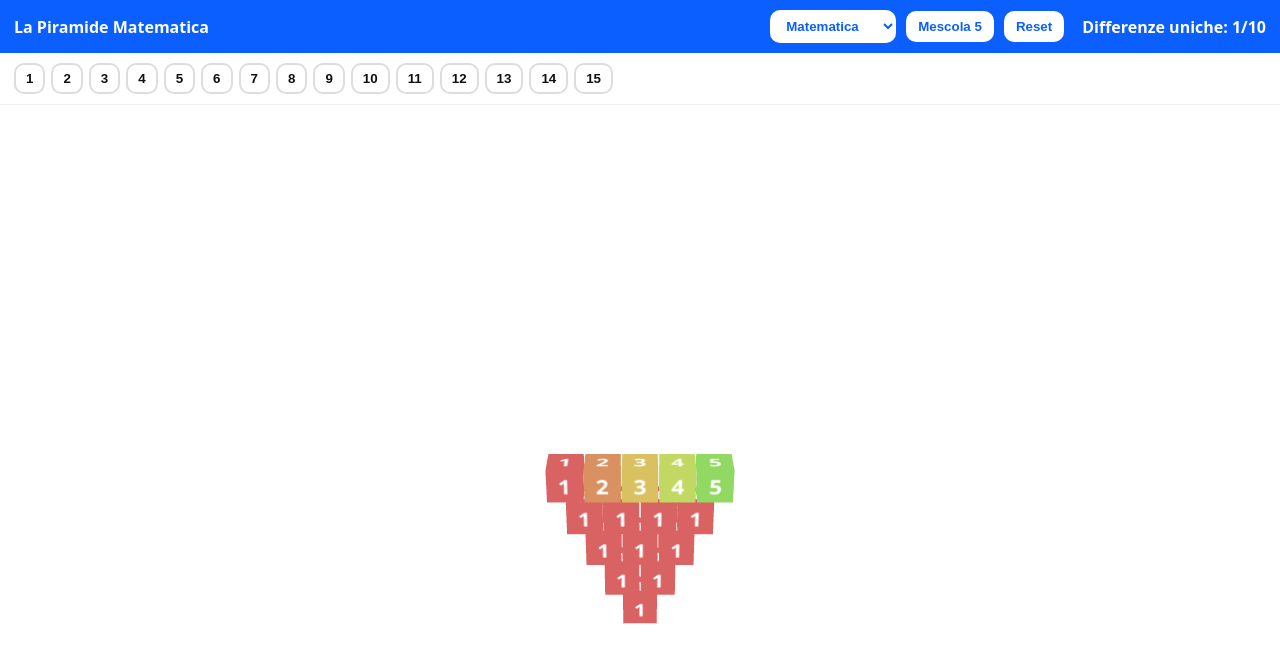
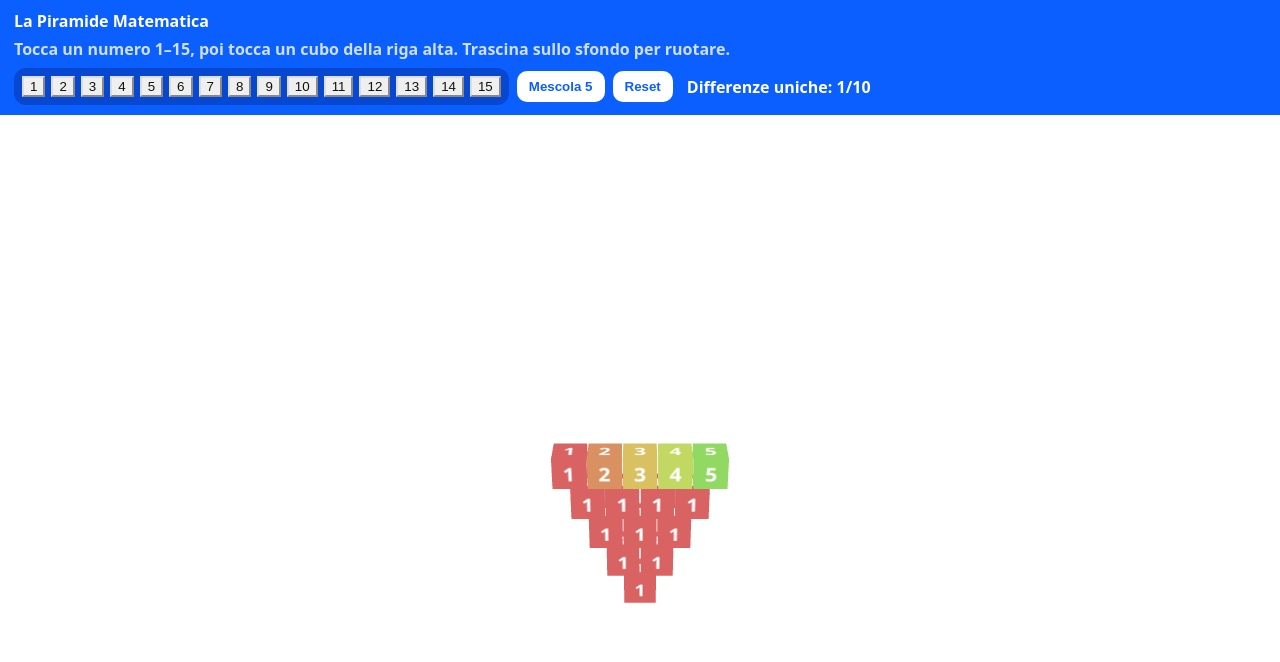
Before and after one commit to pezzaliapp/PiramideMatematica, a website: page index.html in a window 1280 px wide. Drawn offline with Linux system fonts and the light colour scheme.

Commit message:
Update index.html

```diff
--- a/index.html
+++ b/index.html
@@ -1,40 +1,67 @@
 <!doctype html>
 <html lang="it">
 <head>
-  <meta charset="utf-8" />
-  <meta name="viewport" content="width=device-width,initial-scale=1" />
+  <meta charset="utf-8">
+  <meta name="viewport" content="width=device-width,initial-scale=1">
   <title>La Piramide Matematica — 15 numeri</title>
   <style>
-    :root { --bar:#0b5fff; --text:#0b5fff; }
-    html,body{height:100%;margin:0;background:#fff;color:#111;
+    :root{
+      --bg:#ffffff;
+      --brand:#0b5fff;
+      --text:#0d1b2a;
+      --muted:#7a869a;
+      --chip:#f6f7fb;
+      --chip-b:#dfe3eb;
+    }
+    html,body{height:100%;margin:0;background:var(--bg);color:var(--text);
       font-family:system-ui,-apple-system,Segoe UI,Roboto,Arial,sans-serif}
-    .bar{position:sticky;top:0;display:flex;gap:10px;align-items:center;
-      padding:10px 14px;background:var(--bar);color:#fff;z-index:2}
-    .bar h1{margin:0;font-size:1rem;margin-right:auto}
-    .bar button,.bar select{border:0;border-radius:10px;padding:8px 12px;background:#fff;
-      color:var(--text);font-weight:700;cursor:pointer;touch-action:manipulation}
-    .bar .status{margin-left:8px;font-weight:700}
-    #palette{display:flex;flex-wrap:wrap;gap:6px;padding:10px 14px;border-bottom:1px solid #eee;background:#fff}
-    #palette button{border:2px solid #ddd;border-radius:10px;padding:6px 10px;font-weight:700;background:#fff;cursor:pointer}
-    body.hidePalette #palette{display:none}
-    #stage{height:calc(100vh - 54px)}
-    canvas{display:block;width:100%;height:100%}
+    .bar{
+      position:sticky;top:0;z-index:3;
+      display:flex;flex-wrap:wrap;gap:8px;align-items:center;
+      padding:10px 14px;background:var(--brand);color:#fff
+    }
+    .bar h1{margin:0;font-size:16px;font-weight:800;margin-right:auto}
+    .sub{width:100%;font-weight:600;opacity:.8;margin-top:-2px}
+    .controls{display:flex;gap:8px;align-items:center}
+    .btn{
+      border:0;border-radius:10px;padding:8px 12px;
+      background:#fff;color:var(--brand);font-weight:800;cursor:pointer;
+      touch-action:manipulation
+    }
+    .status{font-weight:800;margin-left:6px}
+    .palette{
+      display:flex;gap:6px;flex-wrap:wrap;background:#0847cf;
+      padding:8px;border-radius:12px
+    }
+    .chip{
+      display:inline-flex;align-items:center;justify-content:center;
+      min-width:28px;height:28px;padding:0 8px;border-radius:999px;
+      background:var(--chip);border:1px solid var(--chip-b);
+      color:#111;font-weight:800;cursor:pointer;
+      user-select:none; -webkit-user-select:none; touch-action:manipulation
+    }
+    .chip.sel{outline:2px solid #fff; box-shadow:0 0 0 2px #0002}
+    #stage{height:calc(100vh - 98px)}
+    @media (max-width:560px){
+      .sub{font-size:12px}
+      #stage{height:calc(100vh - 120px)}
+    }
   </style>
 </head>
 <body>
   <div class="bar">
     <h1>La Piramide Matematica</h1>
-    <select id="view">
-      <option value="math" selected>Matematica</option>
-      <option value="layers">Strati 5×5→1</option>
-    </select>
-    <button id="btn-shuffle">Mescola 5</button>
-    <button id="btn-reset">Reset</button>
-    <span class="status" id="status">—</span>
+    <div class="sub">Tocca un numero 1–15, poi tocca un cubo della riga alta. Trascina sullo sfondo per ruotare.</div>
+
+    <div class="controls">
+      <div class="palette" id="palette" aria-label="Selettore numeri 1-15"></div>
+      <button class="btn" id="btn-shuffle">Mescola 5</button>
+      <button class="btn" id="btn-reset">Reset</button>
+      <span class="status" id="status">Differenze uniche: <b>0/10</b></span>
+    </div>
   </div>
 
-  <div id="palette" aria-hidden="false"></div>
-  <div id="stage" aria-label="Piramide di cubi 3D"></div>
+  <div id="stage" aria-label="Piramide 3D"></div>
 
   <script src="three.js"></script>
   <script src="pyramid.js"></script>
```
